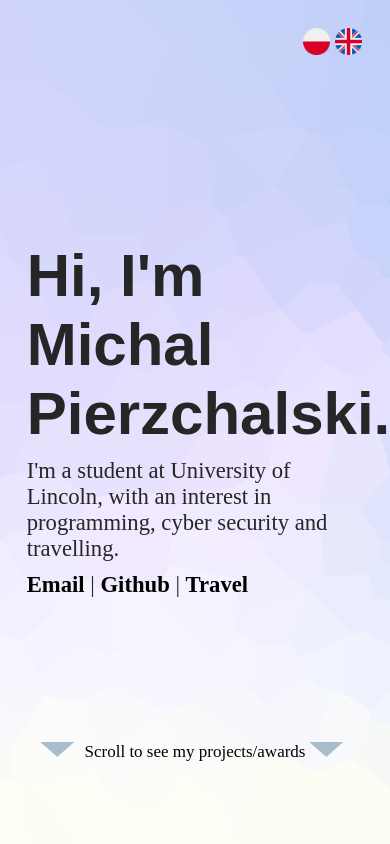
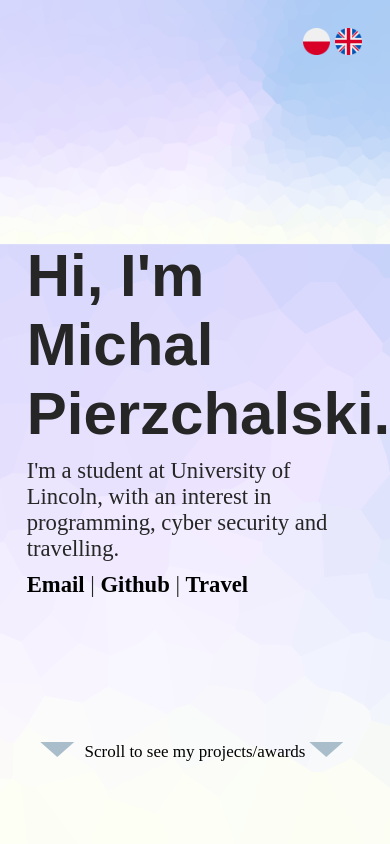
Before and after one commit to michpcx/michpcx.github.io, a plain HTML site: page index.html in a window 390 px wide. Shown: the top 844 px of the page. Drawn offline with nearby package versions, Linux system fonts and the light colour scheme; a web font is replaced by a local one.

Commit message:
Lets hope its fixed now

```diff
--- a/css/mainCSS.css
+++ b/css/mainCSS.css
@@ -230,7 +230,9 @@ a:hover{
       font-size: 17px;
   }
   .background_mobile {
-    display: contents;
+    display: block;
+    background-repeat: no-repeat;
+    background-attachment: scroll;
     z-index: -1;
     position: fixed;
     top: 0;
@@ -239,6 +241,5 @@ a:hover{
     width: 100%;
     background-size: 100%;
     background-image: url("../assets/back.png");
-    background-attachment: fixed;
 }
 }
```
